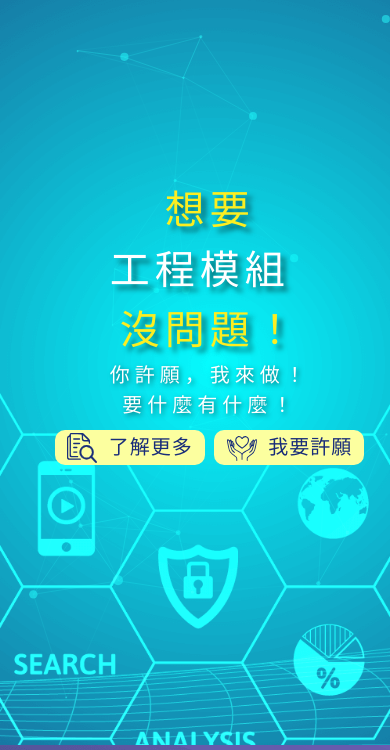
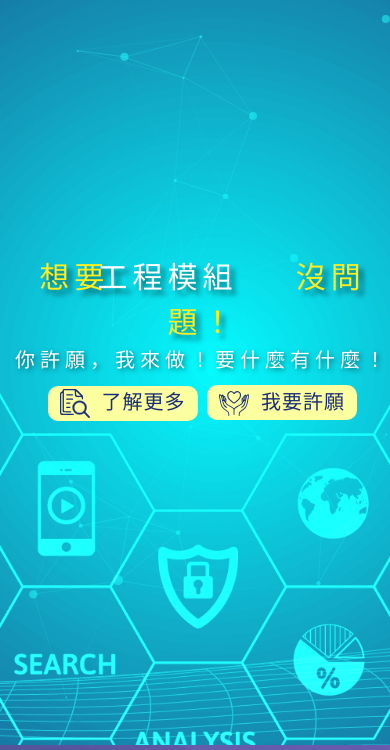
Before and after one commit to cwy104seung28/cwy104seung28.github.io, a plain HTML site: page index.html in a window 390 px wide. Shown: the part 65-815 px from the top of the page. Drawn offline with nearby package versions, Linux system fonts and the light colour scheme.

Commit message:
0624 update

```diff
--- a/css/sample.scss
+++ b/css/sample.scss
@@ -128,10 +128,11 @@ body {
                     left: calc(50% - 300px);
                 }
                 @media (max-width:767px) {
-                    top: 25%;
-                    left: calc(50% - 140px);
+                    left: calc(50% - 250px);
                 }
-
+                @media (max-width:575px) {
+                    left: calc(50% - 180px);
+                }
                 button {
                     width: 200px;
                     height: 55px;
@@ -210,7 +211,9 @@ body {
                     @media (max-width:767px) {
                         font-size: 40px;
                     }
-
+                    @media (max-width:575px) {
+                        font-size: 30px;
+                    }
                 }
 
                 .sample-content {
@@ -253,8 +256,13 @@ body {
                 }
                 @media (max-width:767px) {
                     font-size: 40px;
-                    top: 60px;
-                    left: calc(50% - 100px);
+                    // top: 60px;
+                    left: calc(50% - 135px);
+                }
+                @media (max-width:575px) {
+                    font-size: 30px;
+                    // top: 60px;
+                    left: calc(50% - 105px);
                 }
             }
 
@@ -301,7 +309,7 @@ body {
                     text-align: center;
                     left: calc(50% - 170px);
                 }
-                @media (max-width:767px) {
+                @media (max-width:575px) {
                     left: calc(50% - 140px);
                 }
 
--- a/index.html
+++ b/index.html
@@ -57,14 +57,13 @@
         <main class="sample03-main">
             <div class="sample-text">
                 <div class="sample-title">想要
-                    <span class="sample-notshow">&emsp;&emsp;&emsp;&emsp;&emsp;</span>
-                    <span class="sample-show"><br></span>
+                    &emsp;&emsp;&emsp;&emsp;&ensp;
+                    <!-- <span class="sample-notshow">&emsp;&emsp;&emsp;&emsp;&emsp;</span>
+                    <span class="sample-show"><br></span> -->
                     沒問題！
                 </div>
                 <div class="sample-content">
-                    你許願，我來做！
-                    <span class="sample-show"></span>
-                    要什麼有什麼！</div>
+                    你許願，我來做！要什麼有什麼！</div>
                 <button class="more-btn">
                     <img class="more-img" src="./img/more-icon-blue.svg" alt="">
                     <img class="more-img-hover" src="./img/more-icon-light-yellow.svg" alt="">
```
Also changed, not shown: css/sample.css, 1 other file.
